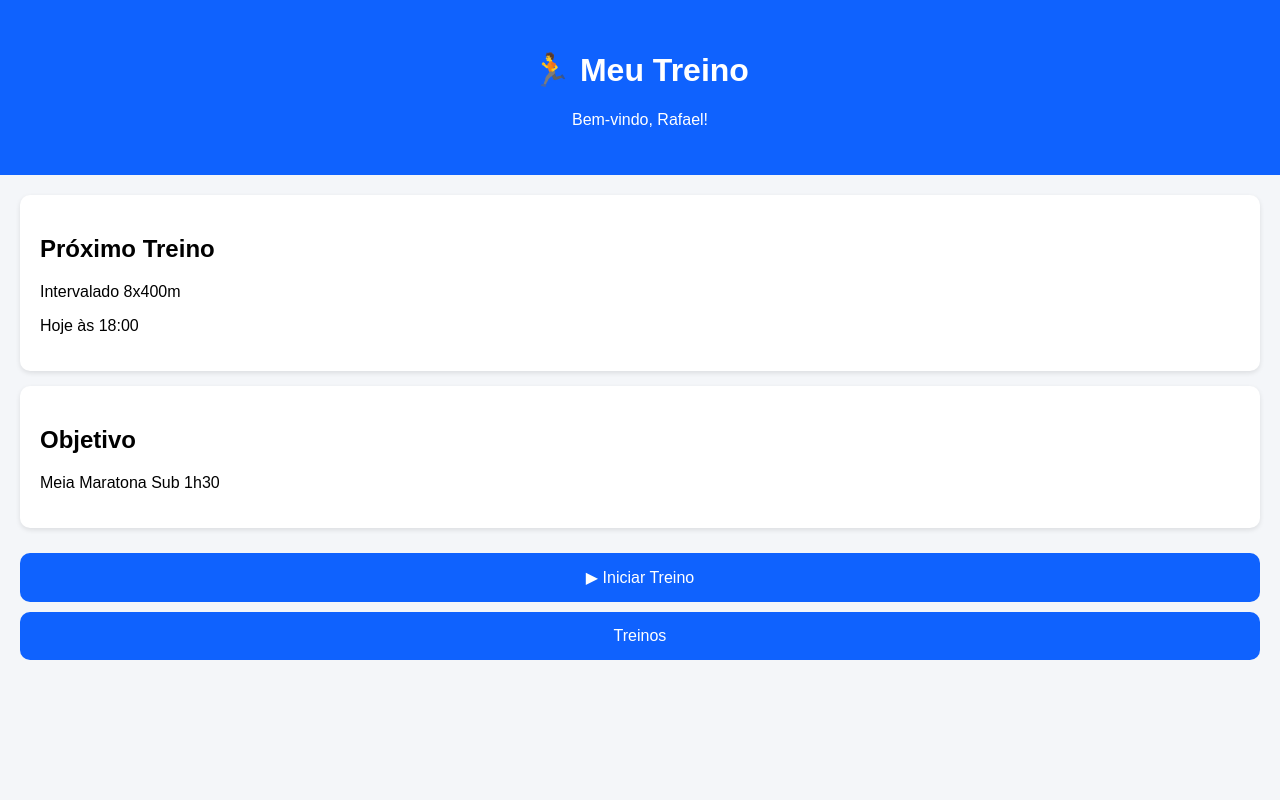
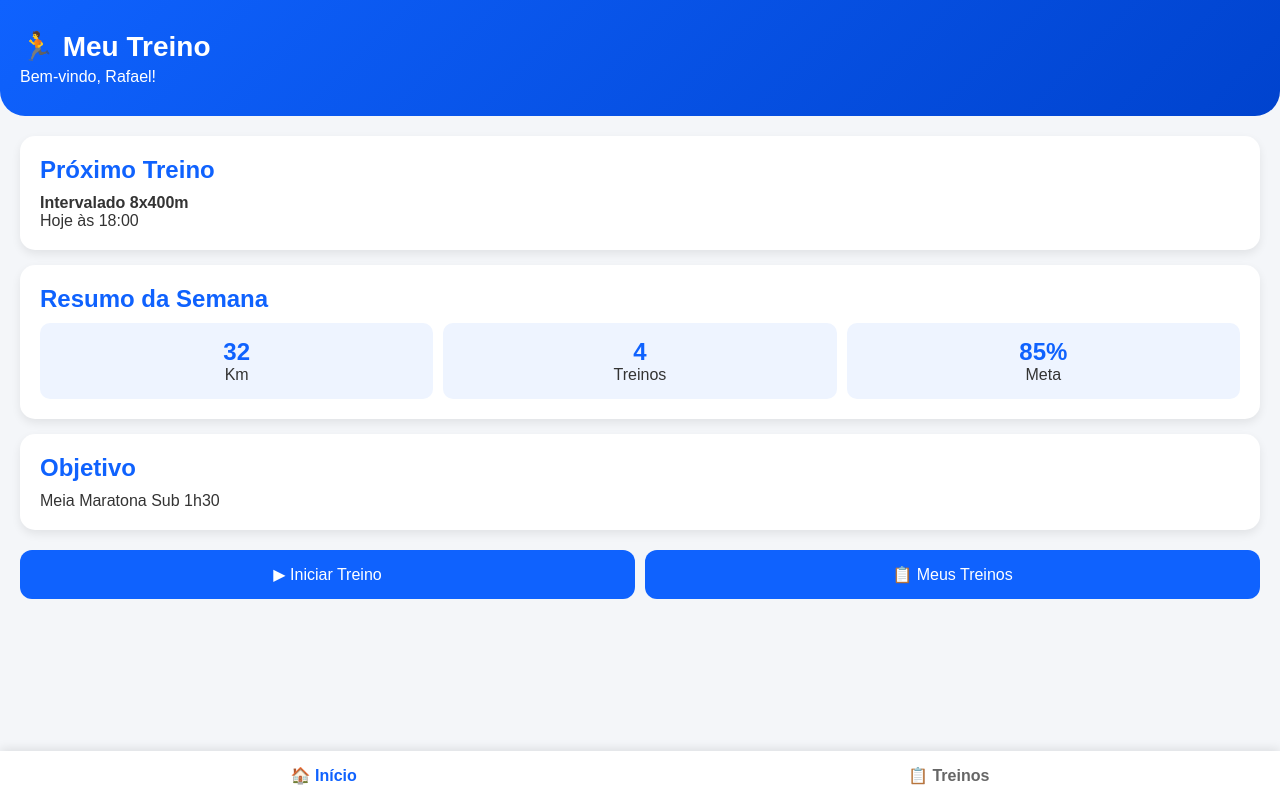
Before and after one commit to RafaelCordeiroSC/App-Treino, a plain HTML site: page index.html in a window 1280 px wide. Drawn offline with Linux system fonts and the light colour scheme.

Commit message:
Update index.html

```diff
--- a/index.html
+++ b/index.html
@@ -6,49 +6,117 @@
     <title>Meu Treino</title>
 
     <style>
-body{
+        * {
+            margin: 0;
+            padding: 0;
+            box-sizing: border-box;
             font-family: Arial, sans-serif;
-    background:#f4f6f9;
-    margin:0;
         }
 
-.header{
-    background:#0f62fe;
-    color:white;
-    padding:30px;
-    text-align:center;
+        body {
+            background: #f4f6f9;
+            color: #333;
         }
 
-.container{
-    padding:20px;
+        .header {
+            background: linear-gradient(135deg, #0f62fe, #0043ce);
+            color: white;
+            padding: 30px 20px;
+            border-radius: 0 0 25px 25px;
         }
 
-.card{
-    background:white;
-    padding:20px;
-    border-radius:10px;
-    margin-bottom:15px;
-    box-shadow:0 2px 5px rgba(0,0,0,.1);
+        .header h1 {
+            font-size: 28px;
         }
 
-button{
-    width:100%;
-    padding:15px;
-    margin-top:10px;
-    border:none;
-    border-radius:10px;
-    background:#0f62fe;
-    color:white;
-    font-size:16px;
-    cursor:pointer;
+        .header p {
+            margin-top: 5px;
         }
 
-button:hover{
-    background:#0043ce;
+        .container {
+            padding: 20px;
+        }
+
+        .card {
+            background: white;
+            border-radius: 15px;
+            padding: 20px;
+            margin-bottom: 15px;
+            box-shadow: 0 4px 10px rgba(0,0,0,0.08);
+        }
+
+        .card h2 {
+            color: #0f62fe;
+            margin-bottom: 10px;
+        }
+
+        .stats {
+            display: flex;
+            gap: 10px;
+        }
+
+        .stat {
+            flex: 1;
+            text-align: center;
+            padding: 15px;
+            background: #eef4ff;
+            border-radius: 10px;
+        }
+
+        .stat h3 {
+            color: #0f62fe;
+            font-size: 24px;
+        }
+
+        .btn-container {
+            display: flex;
+            gap: 10px;
+            margin-top: 20px;
+        }
+
+        .btn {
+            flex: 1;
+            padding: 15px;
+            border: none;
+            border-radius: 12px;
+            background: #0f62fe;
+            color: white;
+            font-size: 16px;
+            cursor: pointer;
+            transition: 0.3s;
+        }
+
+        .btn:hover {
+            background: #0043ce;
+        }
+
+        .footer-space {
+            height: 80px;
+        }
+
+        .menu {
+            position: fixed;
+            bottom: 0;
+            left: 0;
+            width: 100%;
+            background: white;
+            display: flex;
+            justify-content: space-around;
+            padding: 15px;
+            box-shadow: 0 -2px 10px rgba(0,0,0,0.1);
+        }
+
+        .menu a {
+            text-decoration: none;
+            color: #666;
+            font-weight: bold;
+        }
+
+        .menu a.active {
+            color: #0f62fe;
         }
     </style>
 </head>
-
 <body>
 
     <div class="header">
@@ -60,8 +128,29 @@ button:hover{
 
         <div class="card">
             <h2>Próximo Treino</h2>
-        <p>Intervalado 8x400m</p>
+            <p><strong>Intervalado 8x400m</strong></p>
             <p>Hoje às 18:00</p>
+        </div>
+
+        <div class="card">
+            <h2>Resumo da Semana</h2>
+
+            <div class="stats">
+                <div class="stat">
+                    <h3>32</h3>
+                    <p>Km</p>
+                </div>
+
+                <div class="stat">
+                    <h3>4</h3>
+                    <p>Treinos</p>
+                </div>
+
+                <div class="stat">
+                    <h3>85%</h3>
+                    <p>Meta</p>
+                </div>
+            </div>
         </div>
 
         <div class="card">
@@ -69,13 +158,34 @@ button:hover{
             <p>Meia Maratona Sub 1h30</p>
         </div>
 
-    <button onclick="alert('Treino iniciado!')">
+        <div class="btn-container">
+            <button class="btn" onclick="iniciarTreino()">
                 ▶ Iniciar Treino
             </button>
 
-    <button onclick="window.location.href='treinos.html">Treinos</button>
+            <button class="btn" onclick="abrirTreinos()">
+                📋 Meus Treinos
+            </button>
+        </div>
 
     </div>
 
+    <div class="footer-space"></div>
+
+    <div class="menu">
+        <a href="index.html" class="active">🏠 Início</a>
+        <a href="treinos.html">📋 Treinos</a>
+    </div>
+
+    <script>
+        function iniciarTreino() {
+            alert("Treino iniciado!");
+        }
+
+        function abrirTreinos() {
+            window.location.href = "treinos.html";
+        }
+    </script>
+
 </body>
 </html>
```
Lines whose indentation alone changed are shown as unchanged.
